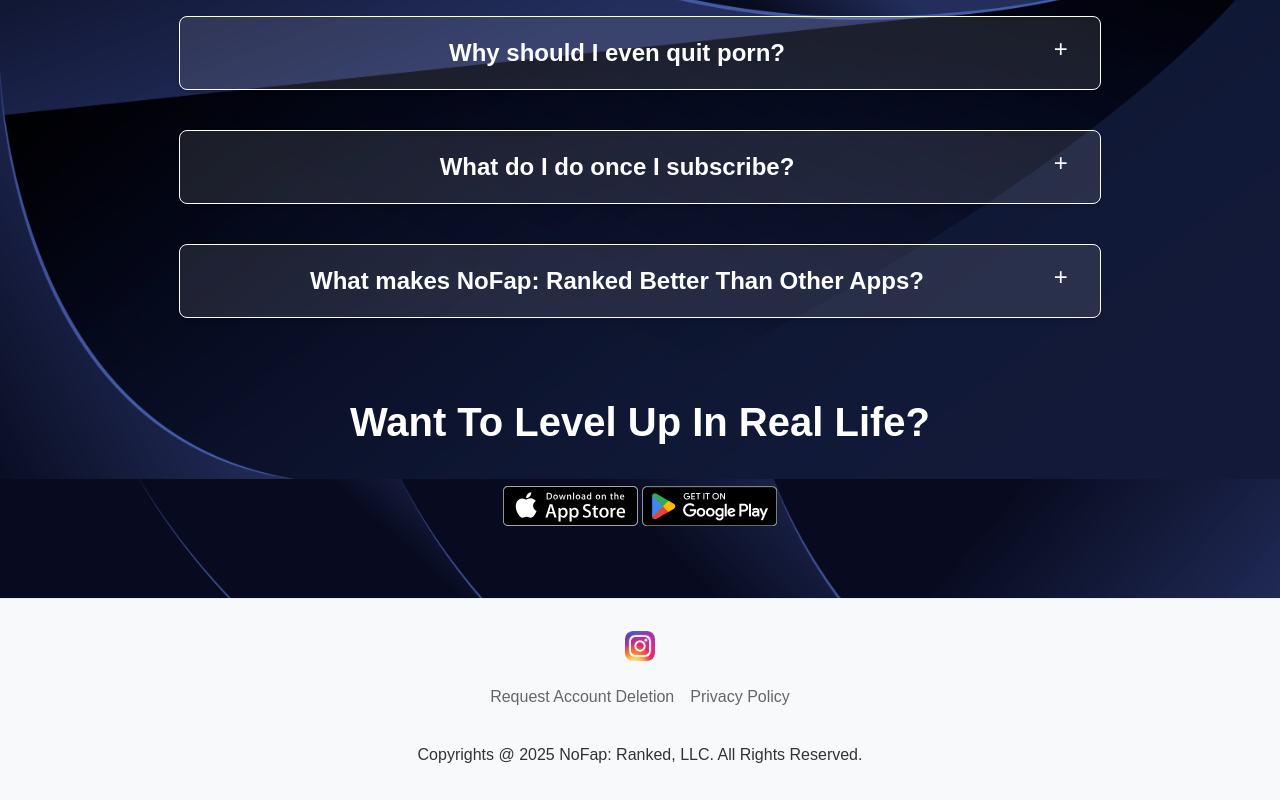
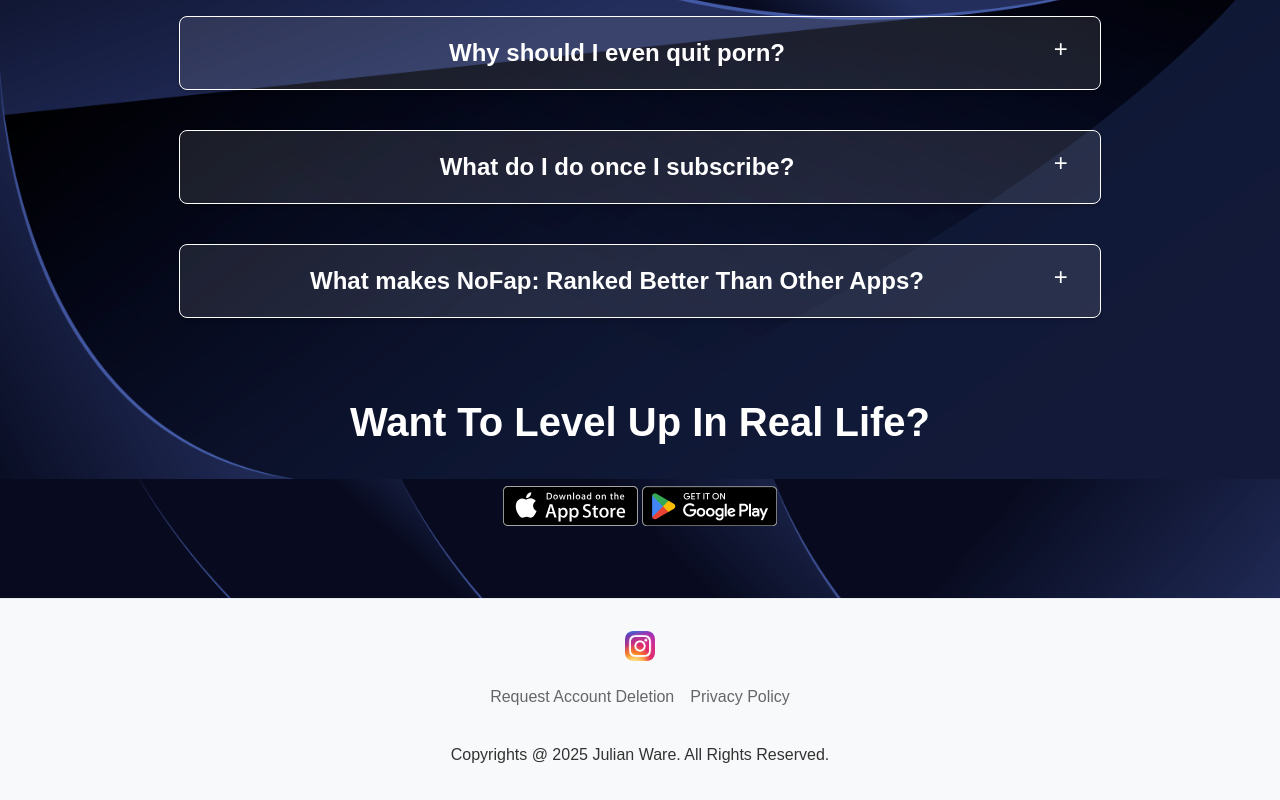
Before and after one commit to CaesarConverts/Quittr, a plain HTML site: page index.html in a window 1280 px wide. Shown: the part 2081-2881 px from the top of the page. Drawn offline with Linux system fonts and the light colour scheme.

Commit message:
Update index.html

```diff
--- a/index.html
+++ b/index.html
@@ -127,7 +127,7 @@
                 <a href="account-deletion.html" style="color: #666; text-decoration: none;">Request Account Deletion</a>
                 <a href="privacy-policy.html" style="color: #666; text-decoration: none;">Privacy Policy</a>
             </div>
-            <p>Copyrights @ 2025 NoFap: Ranked, LLC. All Rights Reserved.</p>
+            <p>Copyrights @ 2025 Julian Ware. All Rights Reserved.</p>
         </div>
     </footer>
 
```
